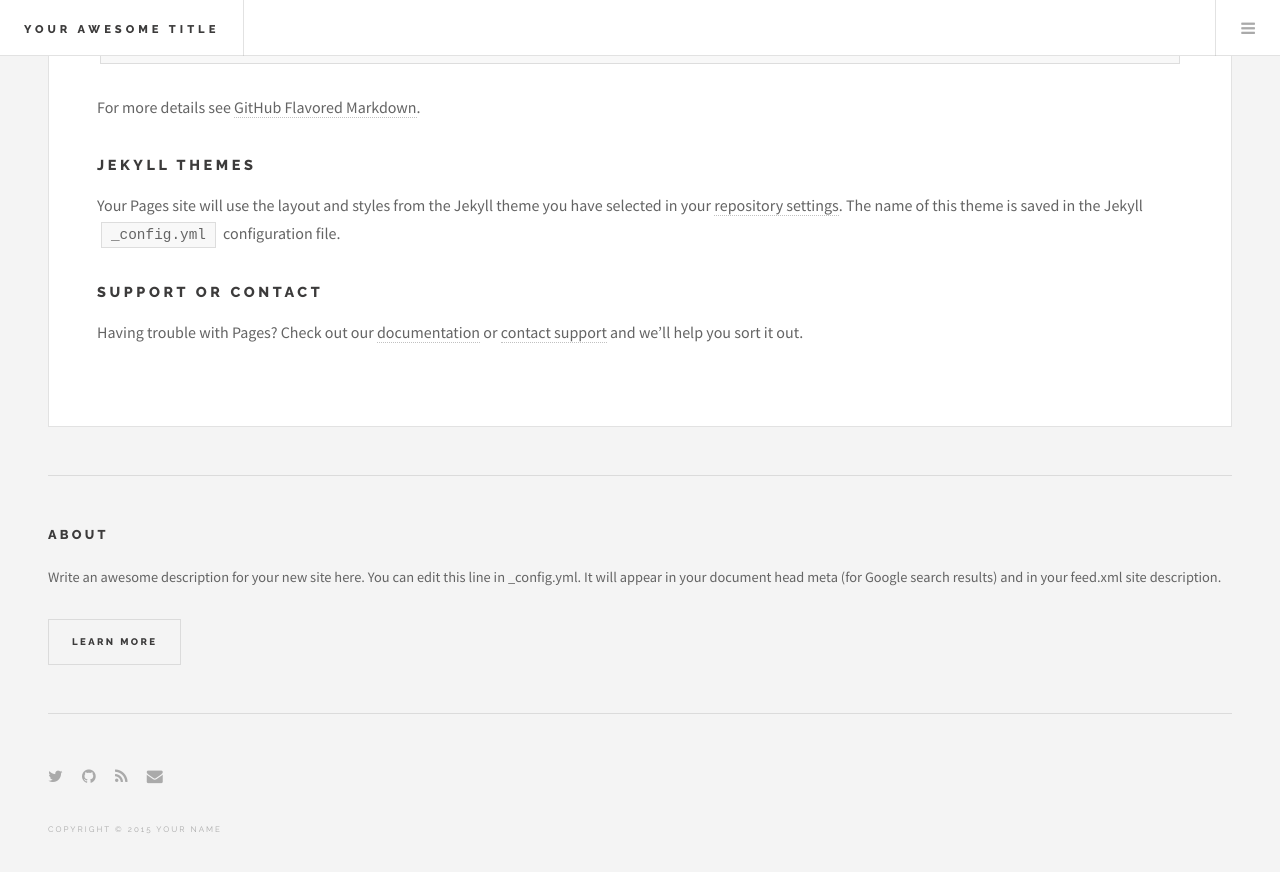
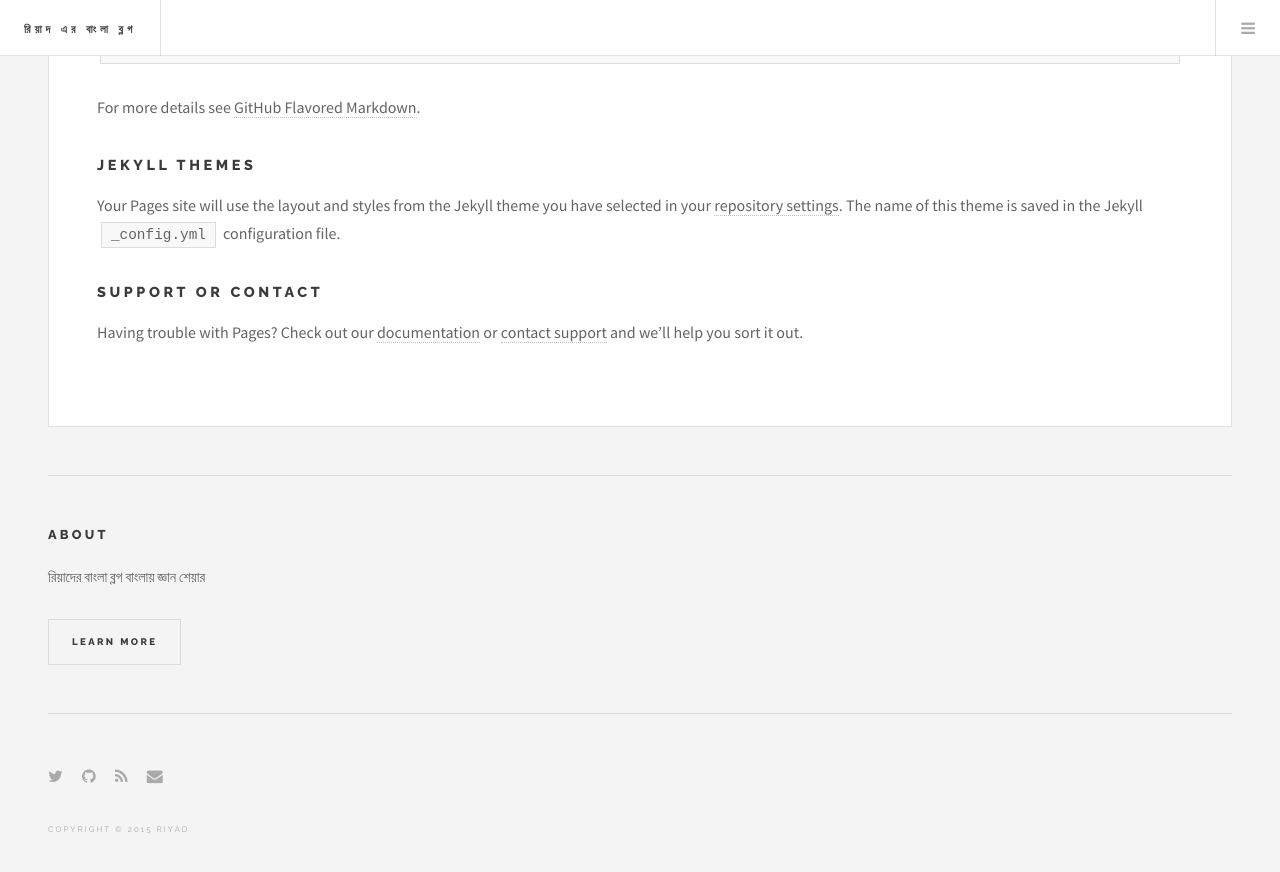
Before and after one commit to RiyadRir/Bangla-Blog, a Jekyll site: the page built from index.md, in a window 1280 px wide and 900 px high, scrolled down 1120 px. Shown: the top 872 px of the window. Built offline with Jekyll 4.4.1, drawn with Linux system fonts in a browser that asks for light colours; our own code applies the rules of GitHub Pages for plain Markdown files; the list of posts is cut into pages by our own code; some of the changed text lies outside the part shown.

Commit message:
Update config

```diff
--- a/_config.yml
+++ b/_config.yml
@@ -1,20 +1,18 @@
 # Site settings
-title: Your awesome title
-email: your-email@domain.com
+title: রিয়াদ এর বাংলা ব্লগ
+email: riyad.rir@gmail.com
 description: > # this means to ignore newlines until "baseurl:"
-  Write an awesome description for your new site here. You can edit this
-  line in _config.yml. It will appear in your document head meta (for
-  Google search results) and in your feed.xml site description.
+  রিয়াদের বাংলা ব্লগ বাংলায় জ্ঞান শেয়ার
 baseurl: "" # the subpath of your site, e.g. /blog/
-url: "http://yourdomain.com" # the base hostname & protocol for your site
-twitter_username: jekyllrb
-github_username:  jekyll
+# url: "http://yourdomain.com" # the base hostname & protocol for your site
+twitter_username: riyadrir
+github_username:  riyadrir
 
 # Build settings
 markdown: kramdown
 
 paginate: 4
 
-author: Your name
+author: Riyad
 
 gems: [jekyll-paginate]
```
